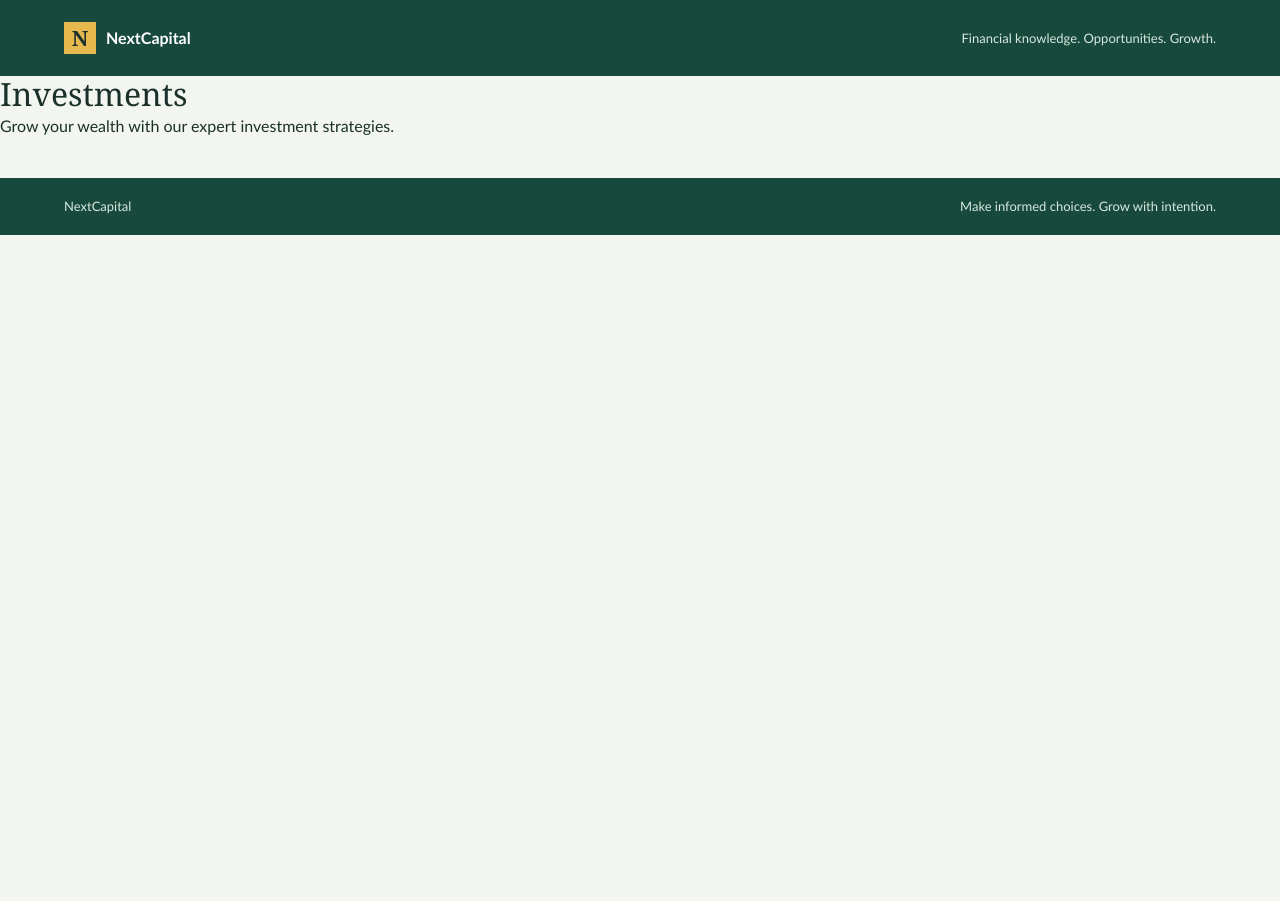
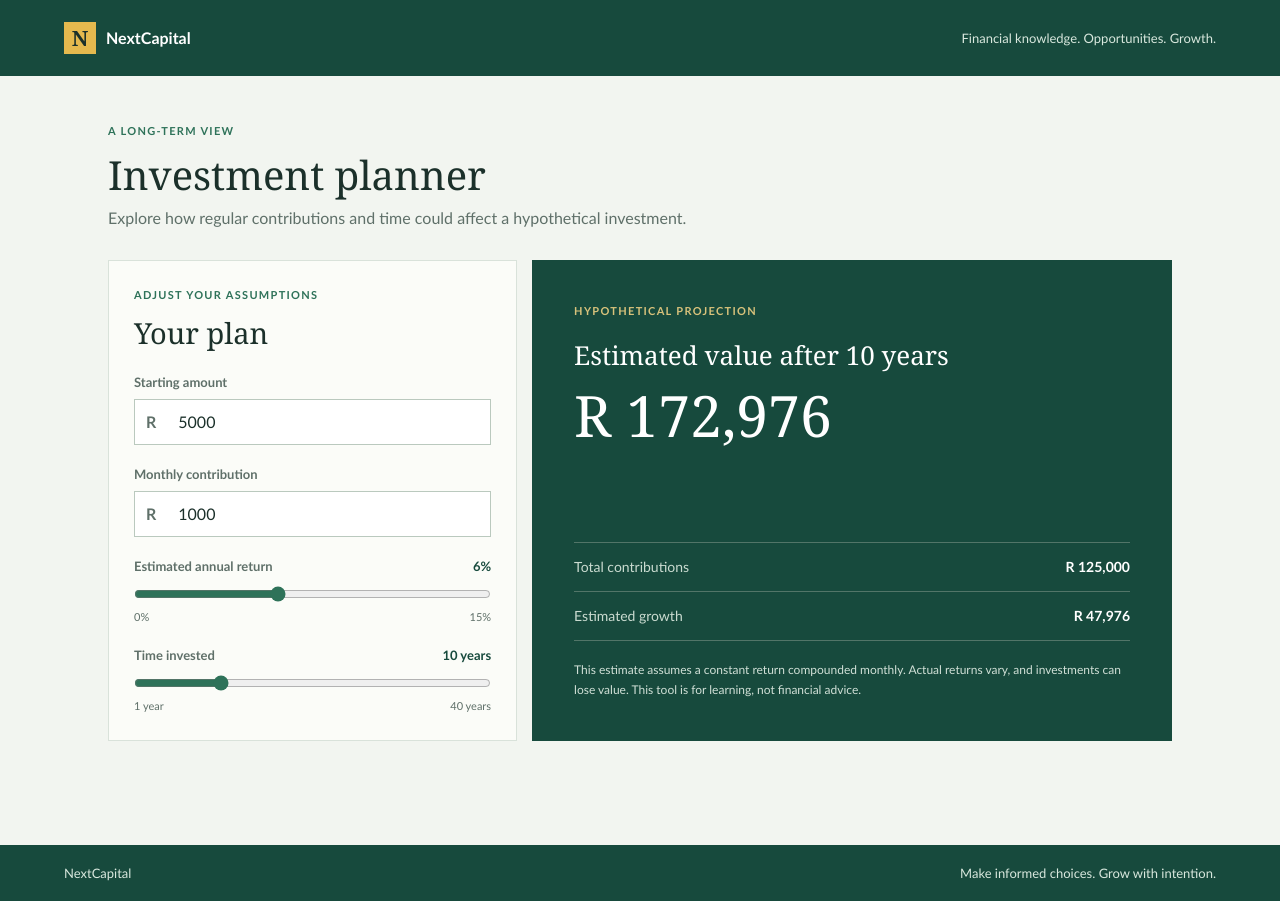
Before and after one commit to NsovoNkunaSA/NextCapital, a React (Vite) app: page /investments in a window 1280 px wide. Before the commit the page ends 800 px from the top, so only its background shows below. Built offline with nearby package versions, Linux system fonts and the light colour scheme.

Commit message:
Add investment projection calculator

```diff
--- a/src/pages/Investments.jsx
+++ b/src/pages/Investments.jsx
@@ -1,11 +1,68 @@
+import { useState } from "react";
+
 export default function Investments() {
+  const [startingAmount, setStartingAmount] = useState(5000);
+  const [monthlyContribution, setMonthlyContribution] = useState(1000);
+  const [annualReturn, setAnnualReturn] = useState(6);
+  const [years, setYears] = useState(10);
+  const months = years * 12;
+  const monthlyRate = annualReturn / 100 / 12;
+  const projectedValue = monthlyRate === 0
+    ? startingAmount + monthlyContribution * months
+    : startingAmount * (1 + monthlyRate) ** months
+      + monthlyContribution * (((1 + monthlyRate) ** months - 1) / monthlyRate);
+  const amountInvested = startingAmount + monthlyContribution * months;
+  const formatter = new Intl.NumberFormat("en-ZA", {
+    style: "currency",
+    currency: "ZAR",
+    maximumFractionDigits: 0,
+  });
+
   return (
-    <>
-      <h1>Investments</h1>
+    <main className="page-shell investment-page">
+      <section className="page-heading">
+        <div>
+          <p className="eyebrow">A LONG-TERM VIEW</p>
+          <h1>Investment planner</h1>
+          <p>Explore how regular contributions and time could affect a hypothetical investment.</p>
+        </div>
+      </section>
 
-      <p>
-        Grow your wealth with our expert investment strategies.
-      </p>
-    </>
+      <div className="investment-layout">
+        <section className="investment-controls panel" aria-labelledby="investment-controls-title">
+          <p className="eyebrow">ADJUST YOUR ASSUMPTIONS</p>
+          <h2 id="investment-controls-title">Your plan</h2>
+          <label className="investment-field">
+            <span className="field-label">Starting amount</span>
+            <span className="input-with-prefix"><span>R</span><input className="field-control" type="number" min="0" max="10000000" step="500" value={startingAmount} onChange={(event) => setStartingAmount(Number(event.target.value))} /></span>
+          </label>
+          <label className="investment-field">
+            <span className="field-label">Monthly contribution</span>
+            <span className="input-with-prefix"><span>R</span><input className="field-control" type="number" min="0" max="100000" step="100" value={monthlyContribution} onChange={(event) => setMonthlyContribution(Number(event.target.value))} /></span>
+          </label>
+          <label className="investment-field">
+            <span className="field-label">Estimated annual return <strong>{annualReturn}%</strong></span>
+            <input className="range-control" type="range" min="0" max="15" step="0.5" value={annualReturn} onChange={(event) => setAnnualReturn(Number(event.target.value))} />
+            <span className="range-labels"><span>0%</span><span>15%</span></span>
+          </label>
+          <label className="investment-field">
+            <span className="field-label">Time invested <strong>{years} years</strong></span>
+            <input className="range-control" type="range" min="1" max="40" step="1" value={years} onChange={(event) => setYears(Number(event.target.value))} />
+            <span className="range-labels"><span>1 year</span><span>40 years</span></span>
+          </label>
+        </section>
+
+        <section className="projection-panel" aria-live="polite" aria-labelledby="projection-title">
+          <p className="eyebrow">HYPOTHETICAL PROJECTION</p>
+          <h2 id="projection-title">Estimated value after {years} years</h2>
+          <p className="projection-value">{formatter.format(projectedValue)}</p>
+          <div className="projection-breakdown">
+            <div><span>Total contributions</span><strong>{formatter.format(amountInvested)}</strong></div>
+            <div><span>Estimated growth</span><strong>{formatter.format(projectedValue - amountInvested)}</strong></div>
+          </div>
+          <p className="projection-note">This estimate assumes a constant return compounded monthly. Actual returns vary, and investments can lose value. This tool is for learning, not financial advice.</p>
+        </section>
+      </div>
+    </main>
   );
 }
```
